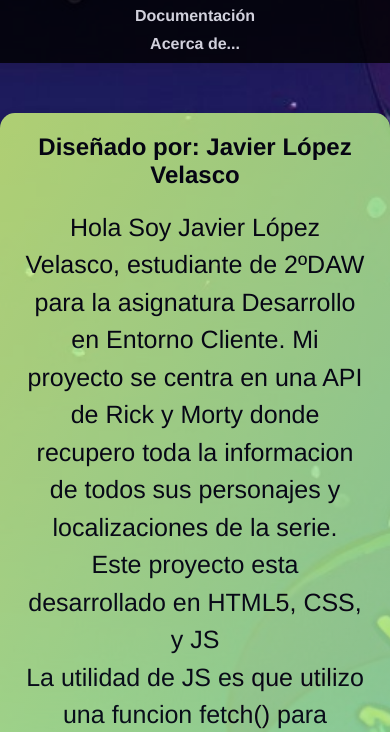
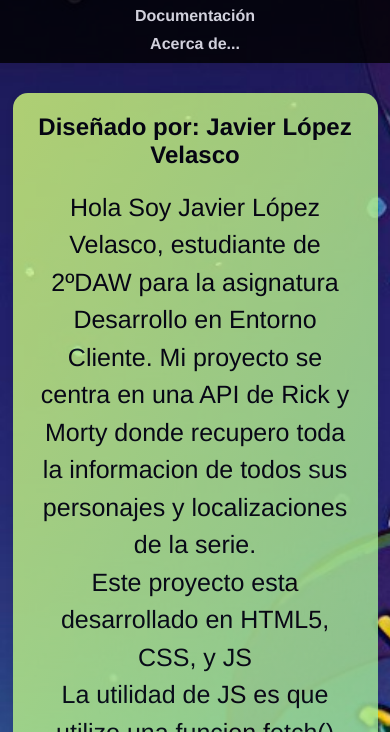
Before and after one commit to normalxxnavi/rick-and-morty-api, a plain HTML site: page acercade.html in a window 390 px wide. Shown: the part 112-844 px from the top of the page. Drawn offline with Linux system fonts and the light colour scheme; a web font is replaced by a local one.

Commit message:
final de retoques

```diff
--- a/styles/acercaDe.css
+++ b/styles/acercaDe.css
@@ -165,7 +165,9 @@
     }
 
     .intro-text {
-        margin: 50px auto;
+        max-width: 365px;
+        text-align: center;
+        margin: 30px auto;
     }
 
     footer a{
```
